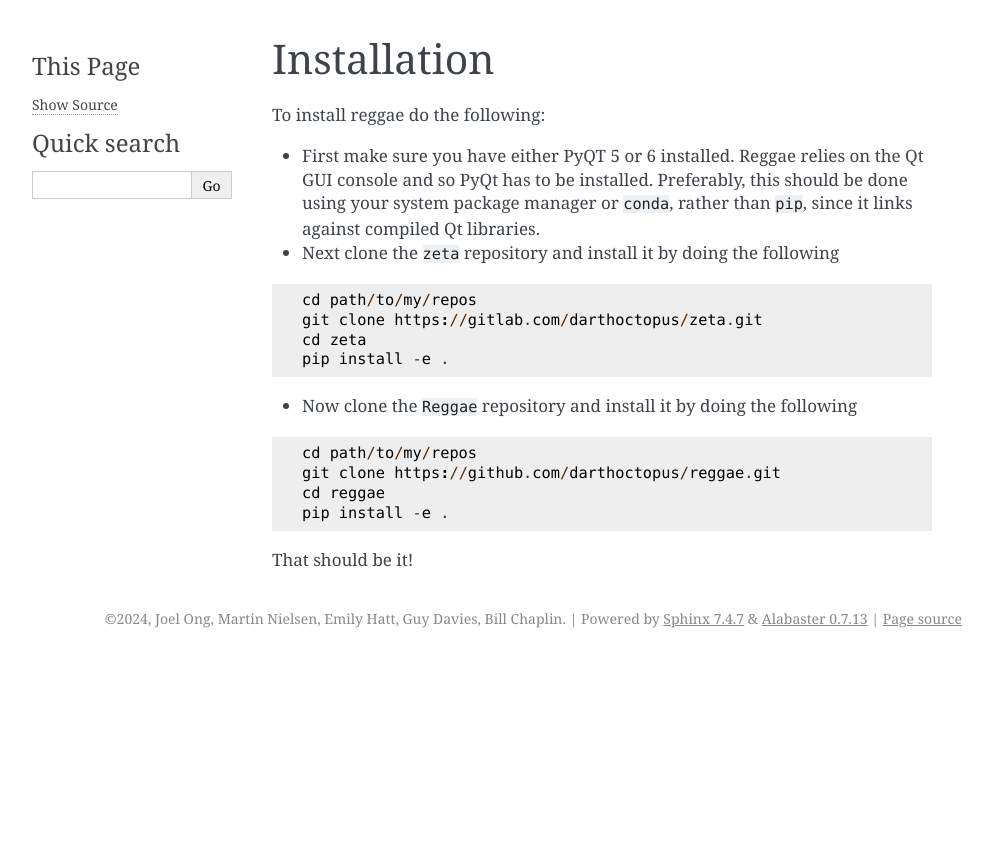
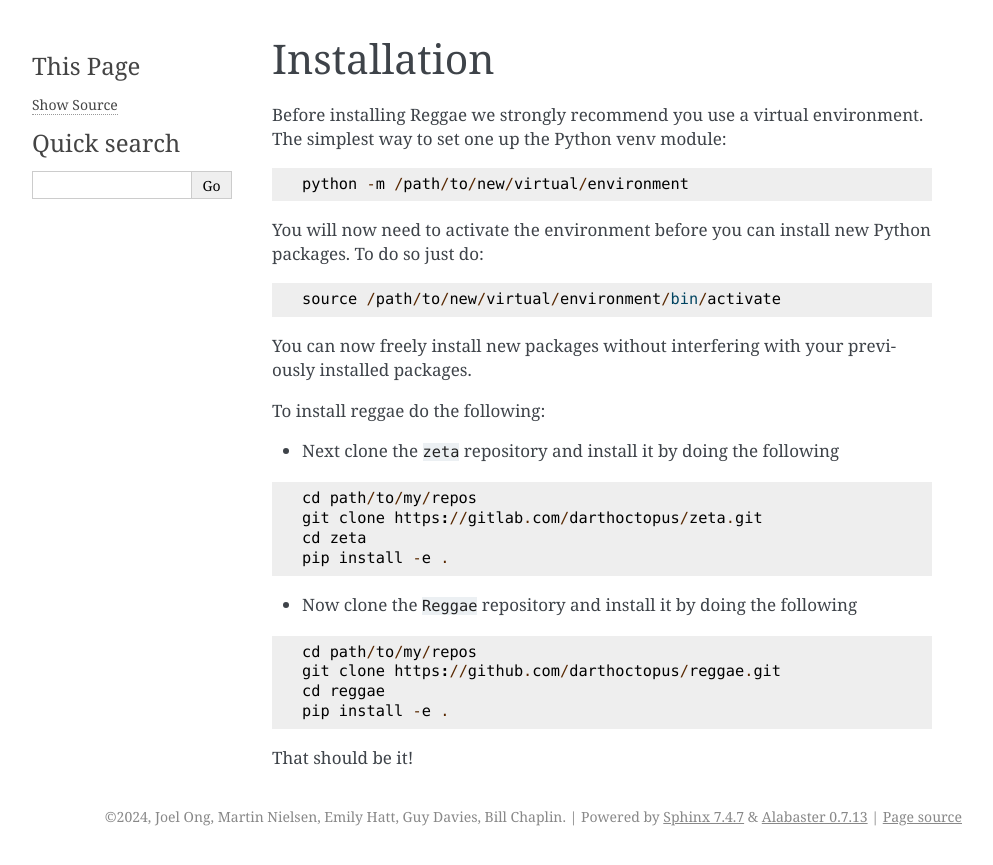
Before and after one commit to darthoctopus/reggae, a Sphinx documentation site: the page built from docs/installation.md, in a window 1280 px wide. Shown: the top 865 px of the page, without its empty margins (148-1141 px from the left). Built offline with Sphinx 7.4.7, drawn with Linux system fonts in a browser that asks for light colours.

Commit message:
adding venv and removing system package bit

````diff
--- a/docs/installation.md
+++ b/docs/installation.md
@@ -1,6 +1,16 @@
 # Installation
+Before installing Reggae we strongly recommend you use a virtual environment. The simplest way to set one up the Python venv module:
+```
+python -m /path/to/new/virtual/environment
+```
+You will now need to activate the environment before you can install new Python packages. To do so just do:
+```
+source /path/to/new/virtual/environment/bin/activate
+```
+You can now freely install new packages without interfering with your previously installed packages.
+
 To install reggae do the following:
-- First make sure you have either PyQT 5 or 6 installed. Reggae relies on the Qt GUI console and so PyQt has to be installed. Preferably, this should be done using your system package manager or `conda`, rather than `pip`, since it links against compiled Qt libraries.
+
 - Next clone the `zeta` repository and install it by doing the following
 ```
 cd path/to/my/repos
````
